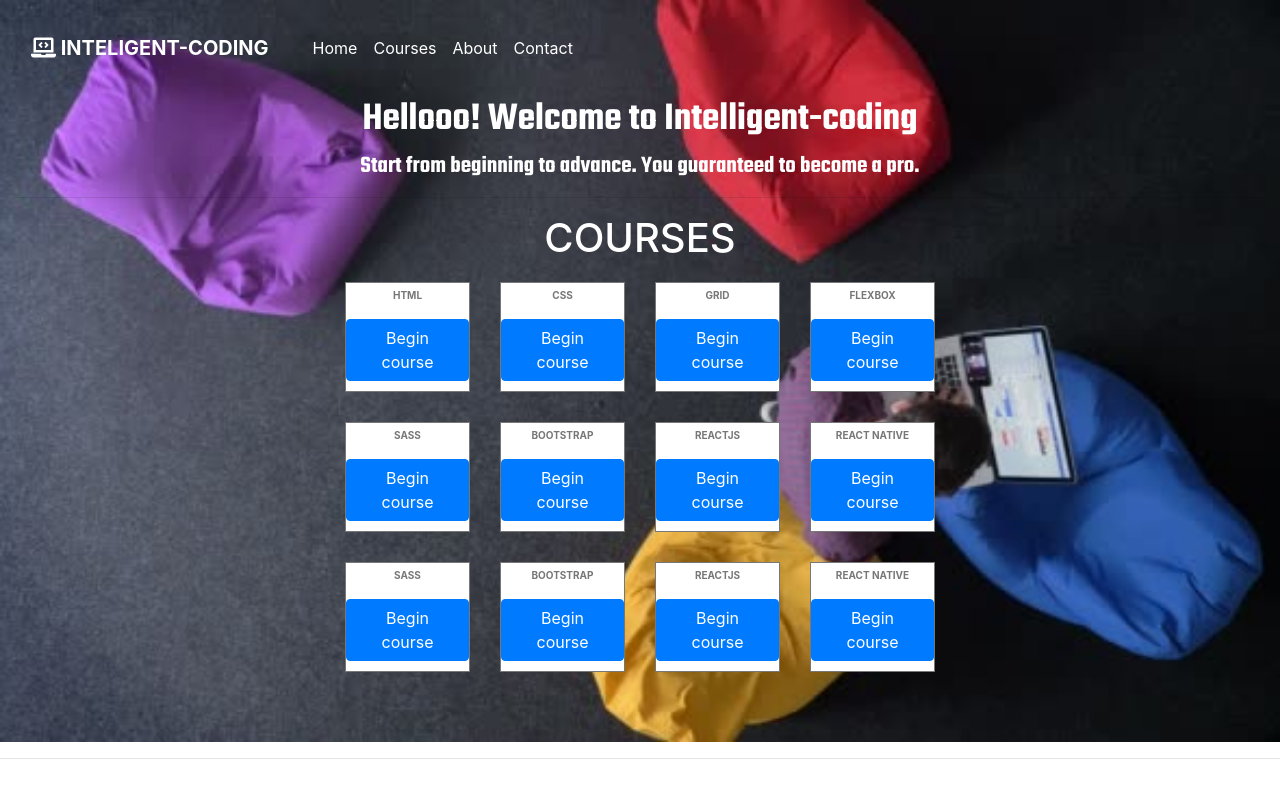
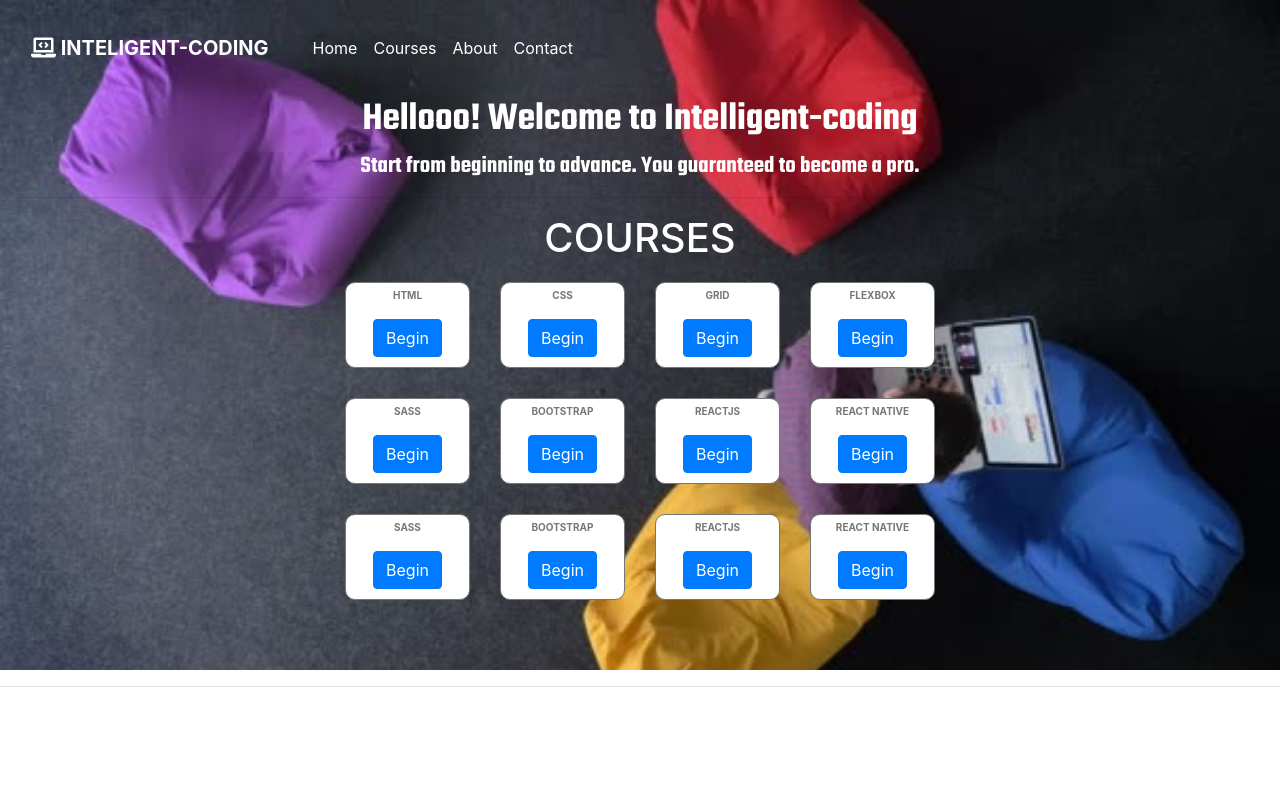
Before and after one commit to YakubuAmidu/Intelligentcoding, a React (Create React App) app: page / in a window 1280 px wide. Built offline with nearby package versions, Linux system fonts and the light colour scheme; a web font is replaced by a local one.

Commit message:
Commiting changes

```diff
--- a/src/components/App.css
+++ b/src/components/App.css
@@ -57,6 +57,7 @@
 }
 
 .Skills-title {
+  border-radius: 10px;
   border: 1px solid #777;
   margin-bottom: 30px;
   padding-bottom: 10px;
--- a/src/screens/HomeScreen.js
+++ b/src/screens/HomeScreen.js
@@ -20,25 +20,25 @@ const HomeScreen = () => {
           <Col>
             <div className="Skills-title">
               <p className="Skills Html">HTML</p>
-              <Button>Begin course</Button>
+              <Button>Begin</Button>
             </div>
           </Col>
           <Col>
             <div className="Skills-title">
               <p className="Skills Css">Css</p>
-              <Button>Begin course</Button>
+              <Button>Begin</Button>
             </div>
           </Col>
           <Col>
             <div className="Skills-title">
               <p className="Skills Grid">Grid</p>
-              <Button>Begin course</Button>
+              <Button>Begin</Button>
             </div>
           </Col>
           <Col>
             <div className="Skills-title">
               <p className="Skills Flexbox">Flexbox</p>
-              <Button>Begin course</Button>
+              <Button>Begin</Button>
             </div>
           </Col>
         </Row>
@@ -46,25 +46,25 @@ const HomeScreen = () => {
           <Col>
             <div className="Skills-title">
               <p className="Skills Sass">Sass</p>
-              <Button>Begin course</Button>
+              <Button>Begin</Button>
             </div>
           </Col>
           <Col>
             <div className="Skills-title">
               <p className="Skills Bootstrap">Bootstrap</p>
-              <Button>Begin course</Button>
+              <Button>Begin</Button>
             </div>
           </Col>
           <Col>
             <div className="Skills-title">
               <p className="Skills Reactjs">ReactJS</p>
-              <Button>Begin course</Button>
+              <Button>Begin</Button>
             </div>
           </Col>
           <Col>
             <div className="Skills-title">
               <p className="Skills Reactnative">React native</p>
-              <Button>Begin course</Button>
+              <Button>Begin</Button>
             </div>
           </Col>
         </Row>
@@ -72,25 +72,25 @@ const HomeScreen = () => {
           <Col>
             <div className="Skills-title">
               <p className="Skills Sass">Sass</p>
-              <Button>Begin course</Button>
+              <Button>Begin</Button>
             </div>
           </Col>
           <Col>
             <div className="Skills-title">
               <p className="Skills Bootstrap">Bootstrap</p>
-              <Button>Begin course</Button>
+              <Button>Begin</Button>
             </div>
           </Col>
           <Col>
             <div className="Skills-title">
               <p className="Skills Reactjs">ReactJS</p>
-              <Button>Begin course</Button>
+              <Button>Begin</Button>
             </div>
           </Col>
           <Col>
             <div className="Skills-title">
               <p className="Skills Reactnative">React native</p>
-              <Button>Begin course</Button>
+              <Button>Begin</Button>
             </div>
           </Col>
         </Row>
```
